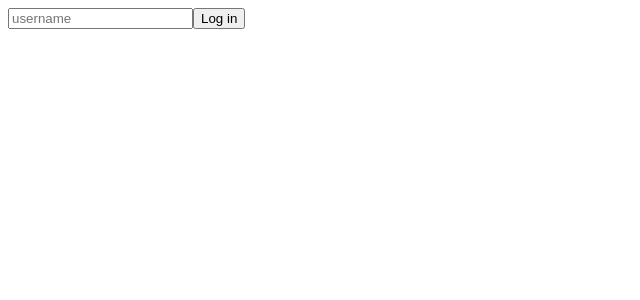
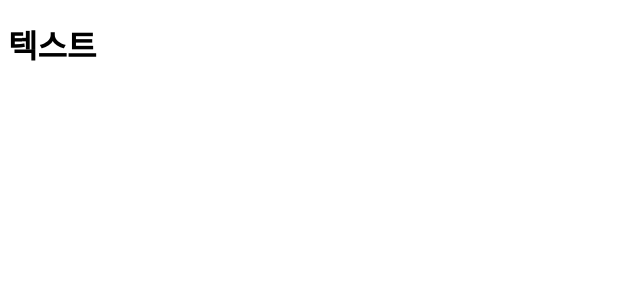
Before and after one commit to custardcream98/react-master-class, a React (Create React App) app: page / in a window 1280 px wide. Shown: the top 300 px of the page, without its empty margins (0-640 px from the left). Built offline with nearby package versions, Linux system fonts and the light colour scheme.

Commit message:
Theme in TS

```diff
--- a/src/App.tsx
+++ b/src/App.tsx
@@ -1,29 +1,18 @@
 import React, { useState } from "react";
+import styled from "styled-components";
+
+const Container = styled.div`
+  background-color: ${(props) => props.theme.bgColor};
+`;
+const H1 = styled.h1`
+  color: ${(props) => props.theme.textColor};
+`;
 
 function App() {
-  const [username, setUsername] = useState("");
-  const onChange = (event: React.FormEvent<HTMLInputElement>) => {
-    const {
-      currentTarget: { value },
-    } = event;
-    setUsername(value);
-  };
-  const onSubmit = (event: React.FormEvent<HTMLFormElement>) => {
-    event.preventDefault();
-    console.log(`hello ${username}`);
-  };
   return (
-    <div>
-      <form onSubmit={onSubmit}>
-        <input
-          type="text"
-          placeholder="username"
-          value={username}
-          onChange={onChange}
-        />
-        <button>Log in</button>
-      </form>
-    </div>
+    <Container>
+      <H1>텍스트</H1>
+    </Container>
   );
 }
 
```
Also changed, not shown: 1 other file (tests, documents, lock files or other folders).
